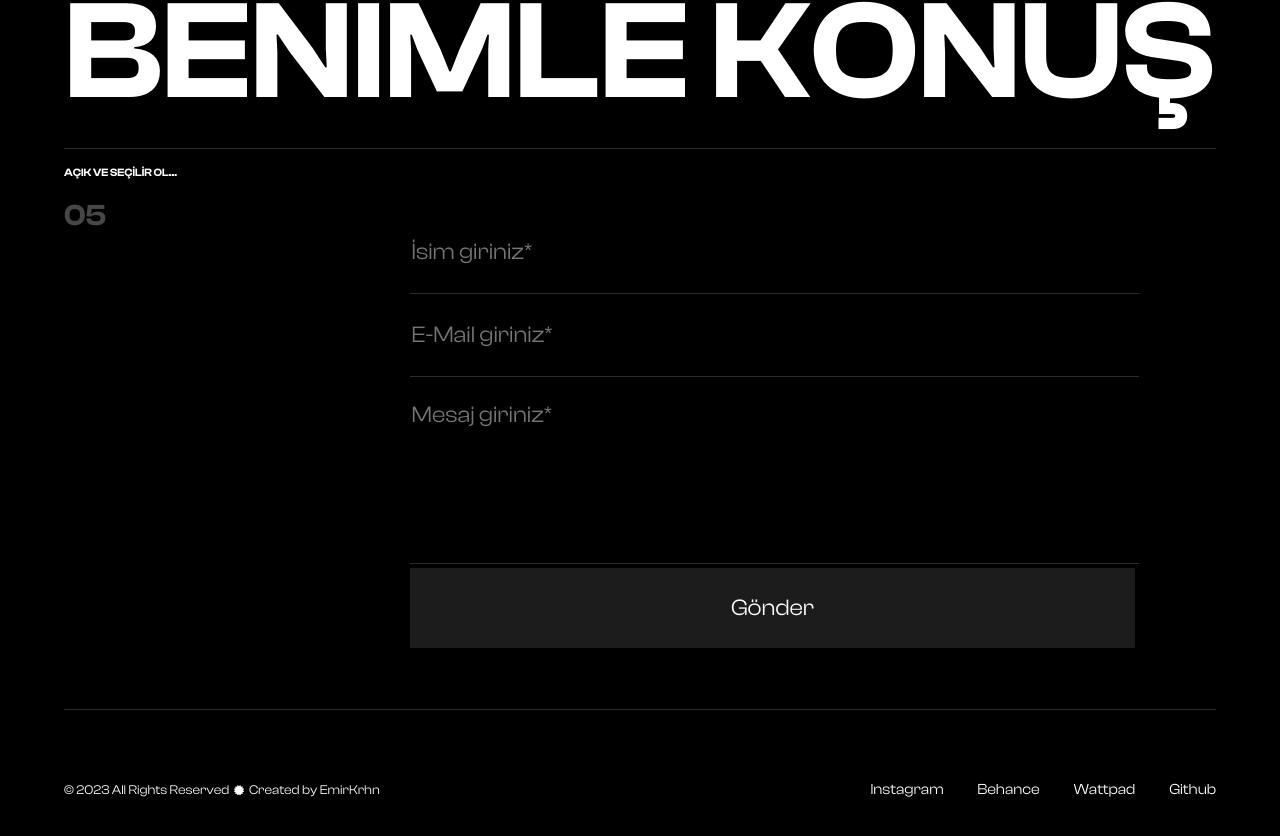
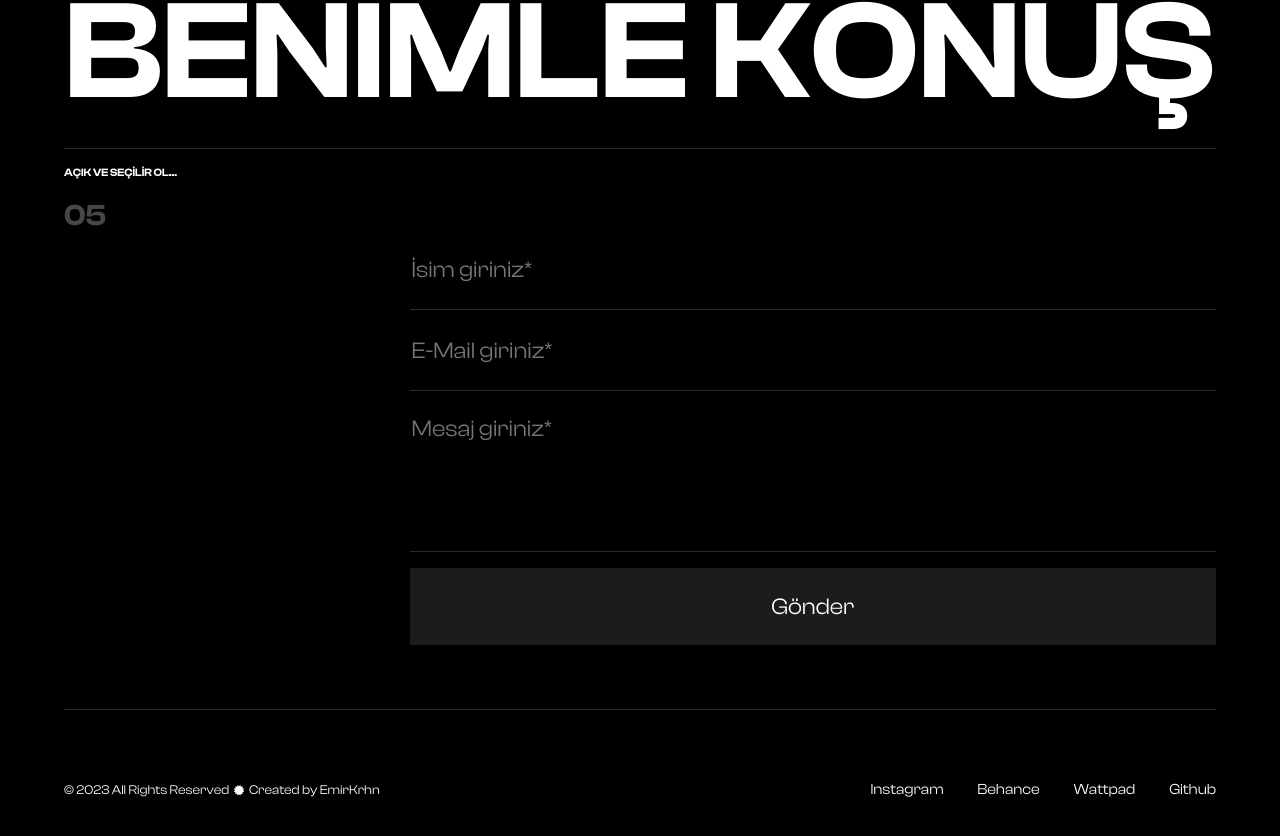
Before and after one commit to emirkrhan/portfolio-master, a React (Create React App) app: page / in a window 1280 px wide. Shown: the part 5490-6326 px from the top of the page. Built offline with nearby package versions, Linux system fonts and the light colour scheme; a web font is replaced by a local one.

Commit message:
input edit

```diff
--- a/src/component/black/Black.js
+++ b/src/component/black/Black.js
@@ -343,13 +343,13 @@ if (mail.length<0) {
                             <textarea value={message} onChange={(i) => handleMessage(i.target.value)} autocomplete="off" maxLength={400} className='messagemail' placeholder='Mesaj giriniz*' type='text' name="message" />
 
                             </div> */}
-                            <form className="contact-form" onSubmit={sendEmail}>
+                            <form onSubmit={sendEmail}>
         <div className='maildiv'>
 
-          <input value={name} onChange={(i) => handleName(i.target.value)} autocomplete="off" className='namemail' placeholder='İsim giriniz*' type="text" name="user_name" />
-          <input value={mail} onChange={(i) => handleMail(i.target.value)} autocomplete="off" className='mailmail' placeholder='E-Mail giriniz*' type="email" name="user_email" />
-          <textarea value={message} onChange={(i) => handleMessage(i.target.value)} autocomplete="off" maxLength={400} className='messagemail' placeholder='Mesaj giriniz*' type='text' name="message" />
-          <input className='buttonmail' type="submit" value={buttonName} />
+          <div className='mail-inpp'><input spellCheck={false} value={name} onChange={(i) => handleName(i.target.value)} autocomplete="off" className='namemail' placeholder='İsim giriniz*' type="text" name="user_name" /></div>
+          <div className='mail-inpp'><input spellCheck={false} value={mail} onChange={(i) => handleMail(i.target.value)} autocomplete="off" className='mailmail' placeholder='E-Mail giriniz*' type="email" name="user_email" /></div>
+          <div className="mail-texx"><textarea spellCheck={false} value={message} onChange={(i) => handleMessage(i.target.value)} autocomplete="off" maxLength={400} className='messagemail' placeholder='Mesaj giriniz*' type='text' name="message" /></div>
+          <button className='buttonmail' role='button' type="submit">{buttonName}</button>
         </div>
       </form>
 
--- a/src/component/black/black.css
+++ b/src/component/black/black.css
@@ -793,36 +793,70 @@
     display: flex;
     align-items: center;
     justify-content: center;
-    flex-direction: column;
 }
 
 .contact-form form{
     width: 100%;
     height: 25rem;
+}
+
+.maildiv{
+    width: 100%;
+    height: 26rem;
     display: flex;
     align-items: center;
     justify-content: center;
     flex-direction: column;
 }
 
-.contact-form form input{
-    width: 90%;
+.maildiv .mail-inpp input{
+    width: 100%;
     height: 5rem;
     background-color: transparent;
+    border: none;
+    outline: none;
+    font-family: 'ClashDisplay-Regular';
+    font-size: 23px;
+    color: white;
+}
+
+.maildiv .mail-inpp{
+    width: 100%;
+    height: 5rem;
     border-bottom: solid;
     border-top: none;
     border-left: none;
     border-right: none;
     border-width: 1px;
     border-color: rgb(44, 44, 44);
+}
+
+.maildiv .mail-texx{
+    width: 100%;
+    height: 10rem;
+    border-bottom: solid;
+    border-top: none;
+    border-left: none;
+    border-right: none;
+    border-width: 1px;
+    border-color: rgb(44, 44, 44);
+}
+
+.maildiv .mail-texx textarea{
+    width: 100%;
+    height: 10rem;
+    resize: none;
+    padding-top: 1.5rem;
+    background-color: transparent;
+    border: none;
     outline: none;
     font-family: 'ClashDisplay-Regular';
     font-size: 23px;
     color: white;
 }
 
-.contact-form form .buttonmail{
-    width: 90%;
+.maildiv button{
+    width: 100%;
     height: 5rem;
     border: none;
     outline: none;
@@ -831,30 +865,13 @@
     color: white;
     background-color: #1c1c1c;
     cursor: pointer;
+    margin-top: 1rem;
 }
 
-.contact-form form .buttonmail:hover{
+.maildiv button:hover{
     border: solid;
     border-width: 1px;
     border-color: white;
-}
-
-.contact-form form textarea{
-    resize: none;
-    width: 90%;
-    height: 10rem;
-    padding-top: 1.5rem;
-    background-color: transparent;
-    border-bottom: solid;
-    border-top: none;
-    border-left: none;
-    border-right: none;
-    border-width: 1px;
-    border-color: rgb(44, 44, 44);
-    outline: none;
-    font-family: 'ClashDisplay-Regular';
-    font-size: 23px;
-    color: white;
 }
 
 .footer-container{
```
